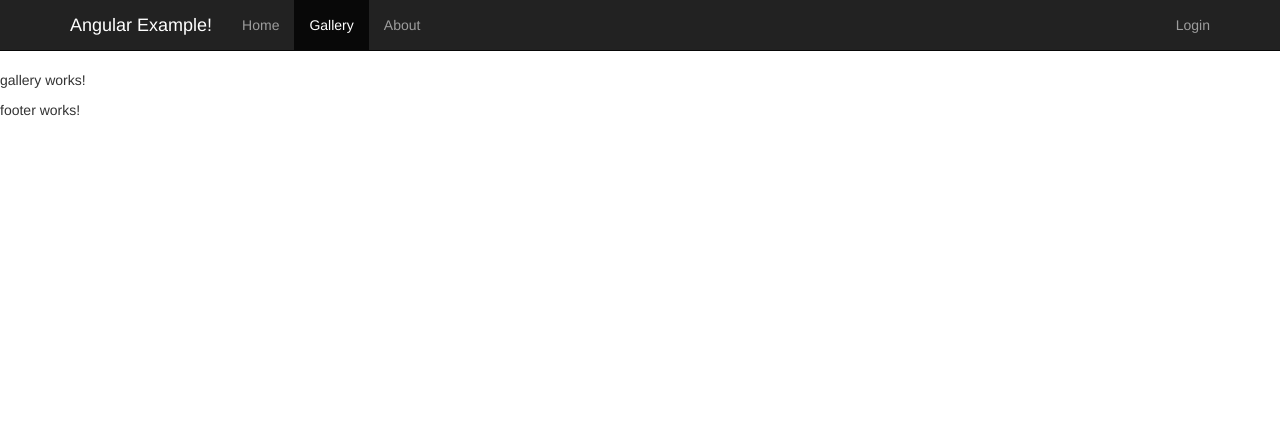
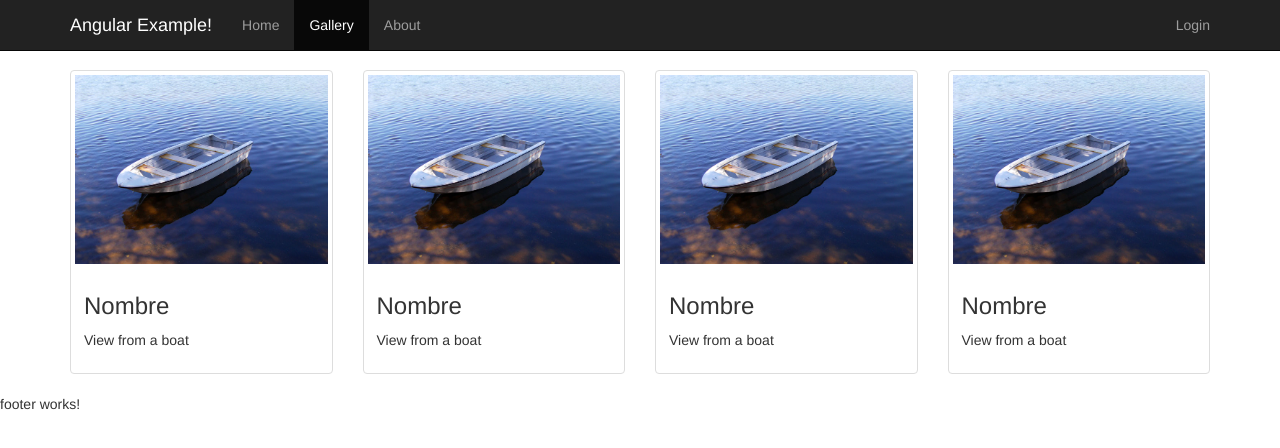
Before and after one commit to jesustorres38/ngGallery, an Angular app: page /gallery in a window 1280 px wide. Shown: the top 448 px of the page. Built offline with nearby package versions, Linux system fonts and the light colour scheme.

Commit message:
gallery service and gallery template

```diff
--- a/src/app/app-routing.module.ts
+++ b/src/app/app-routing.module.ts
@@ -8,7 +8,6 @@ import { AboutComponent } from './about/about.component';
 import { GalleryComponent } from './gallery/gallery.component';
 import { ImageDetailComponent } from './image-detail/image-detail.component';
 import { NotFoundComponent } from './not-found/not-found.component';
-
 
 const appRoutes: Routes = [
   {path: 'navbar', component: NavbarComponent },
@@ -25,4 +24,5 @@ const appRoutes: Routes = [
   imports: [RouterModule.forRoot(appRoutes)],
   exports: [RouterModule]
 })
+
 export class AppRoutingModule { }
--- a/src/app/app.module.ts
+++ b/src/app/app.module.ts
@@ -12,6 +12,7 @@ import { FooterComponent } from './footer/footer.component';
 import { AboutComponent } from './about/about.component';
 import { GalleryComponent } from './gallery/gallery.component';
 import { ImageDetailComponent } from './image-detail/image-detail.component';
+import { ImageService } from './image.service';
 
 @NgModule({
   declarations: [
@@ -30,7 +31,7 @@ import { ImageDetailComponent } from './image-detail/image-detail.component';
     HttpModule,
     AppRoutingModule
   ],
-  providers: [],
+  providers: [ImageService],
   bootstrap: [AppComponent]
 })
 export class AppModule { }
--- a/src/app/gallery/gallery.component.html
+++ b/src/app/gallery/gallery.component.html
@@ -1,3 +1,15 @@
-<p>
-  gallery works!
-</p>
+<div class="container">
+  <div class="row">
+    <div class="col-md-3" *ngFor="let i of visibleImages">
+
+      <a href="#" class="thumbnail" >
+        <img src="{{i.url}}" alt="">
+          <div class="caption">
+            <h3>Nombre</h3>
+            <p>{{i.caption}}</p>
+          </div>
+      </a>
+
+    </div>
+  </div>
+</div>
--- a/src/app/gallery/gallery.component.ts
+++ b/src/app/gallery/gallery.component.ts
@@ -1,4 +1,5 @@
-import { Component, OnInit } from '@angular/core';
+import { Component, OnInit, OnChanges } from '@angular/core';
+import { ImageService } from '../image.service';
 
 @Component({
   selector: 'app-gallery',
@@ -7,7 +8,12 @@ import { Component, OnInit } from '@angular/core';
 })
 export class GalleryComponent implements OnInit {
 
-  constructor() { }
+  visibleImages: any[] = [];
+
+
+  constructor(private servicioParaImagen: ImageService ) {
+    this.visibleImages = servicioParaImagen.getImages();
+   }
 
   ngOnInit() {
   }
--- a/src/app/image-detail/image-detail.component.ts
+++ b/src/app/image-detail/image-detail.component.ts
@@ -1,4 +1,5 @@
 import { Component, OnInit } from '@angular/core';
+import { ImageService } from '../image.service';
 
 @Component({
   selector: 'app-image-detail',
@@ -7,7 +8,7 @@ import { Component, OnInit } from '@angular/core';
 })
 export class ImageDetailComponent implements OnInit {
 
-  constructor() { }
+  constructor(private servicioParaImagen: ImageService) { }
 
   ngOnInit() {
   }
--- /dev/null
+++ b/src/app/image.service.ts
@@ -0,0 +1,26 @@
+import { Injectable } from '@angular/core';
+
+@Injectable()
+export class ImageService {
+
+  constructor() { }
+
+  visibleImages = [];
+
+  getImages(){
+    //esto muestra una copia de las imagenes
+    return this.visibleImages = IMAGES.slice(0);
+  }
+
+  getImage(id: number){
+    return IMAGES.slice(0).find( image => image.id == id);
+  }
+
+}
+
+const IMAGES = [
+  {"id": 1, "category": "boats", "caption": "View from a boat", "url": "assets/img/boat_01.jpg"},
+  {"id": 2, "category": "boats", "caption": "View from a boat", "url": "assets/img/boat_01.jpg"},
+  {"id": 3, "category": "boats", "caption": "View from a boat", "url": "assets/img/boat_01.jpg"},
+  {"id": 4, "category": "boats", "caption": "View from a boat", "url": "assets/img/boat_01.jpg"}
+];
--- a/src/app/not-found/not-found.component.html
+++ b/src/app/not-found/not-found.component.html
@@ -3,5 +3,4 @@
     <h1>Uuupppppsss</h1>
     <h2>This page does not exits <a href="" (click)="goHome()">Go Home!</a></h2>
   </div>
-
 </div>
```
Also changed, not shown: src/assets/img/boat_01.jpg (added), 1 other file (tests, documents, lock files or other folders).
